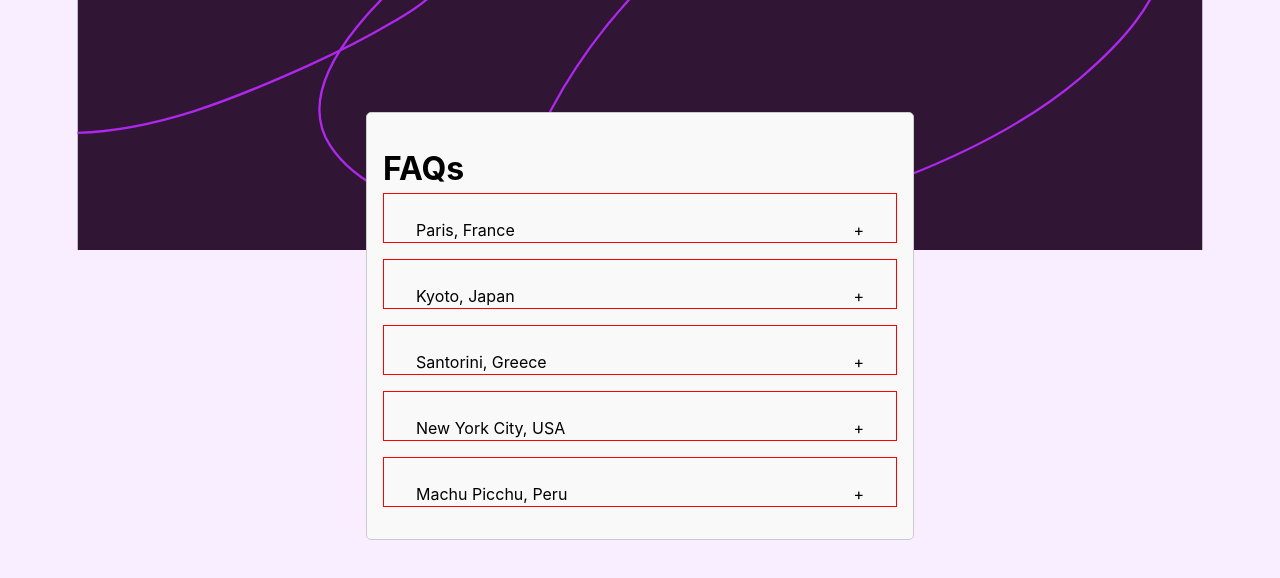
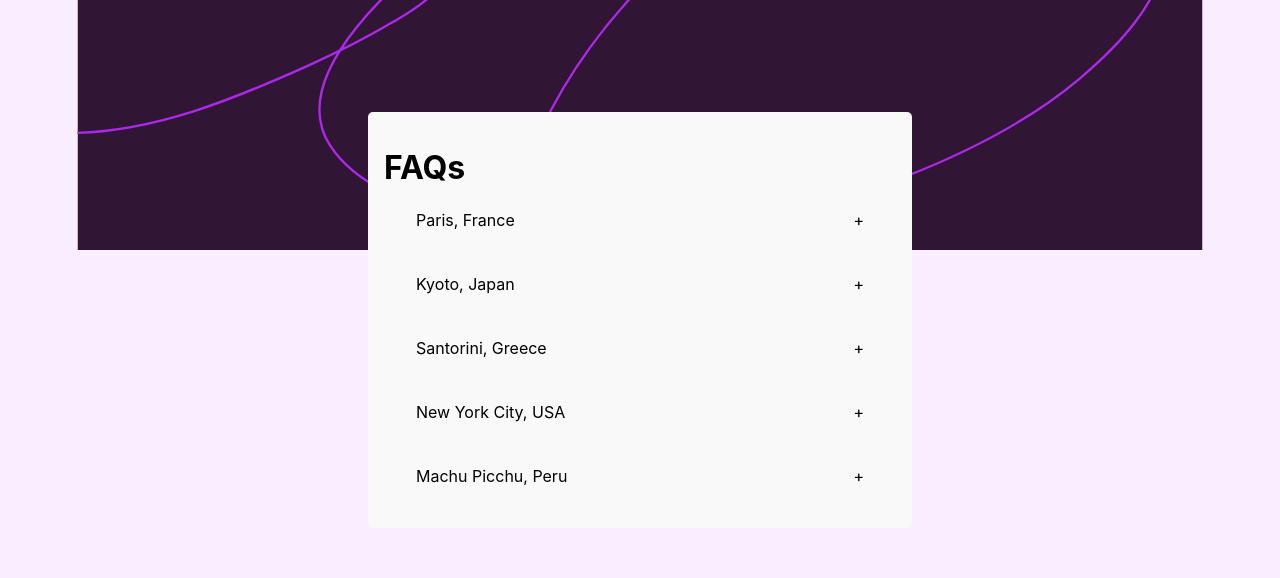
Before and after one commit to daltobello/faq-accordion, a React (Vite) app: page / in a window 1280 px wide. Shown: the top 578 px of the page. Built offline with nearby package versions, Linux system fonts and the light colour scheme.

Commit message:
Remove borders

```diff
--- a/src/components/AccordionCard/AccordionCard.css
+++ b/src/components/AccordionCard/AccordionCard.css
@@ -6,7 +6,6 @@
   padding: 0.5em 1em;
   width: 30em;
   height: 2em;
-  border: solid 1px red;
   margin-bottom: 1em;
   overflow: hidden; /* Hide overflowing content */
   transition: height 0.3s ease; /*Add transition for smooth height change */
@@ -26,18 +25,13 @@
   background-color: #eaeaea;
 }
 
-.accordion-title,
-.accordion-content {
-  padding: 1rem;
-}
-
 .accordion-content {
   padding: 0.5em 1em;
-  border: 1px solid #ccc;
+  /* border: 1px solid #ccc; */
   border-radius: 5px;
   background-color: #f9f9f9;
 }
 
 .accordion-item.open {
-  height: auto; /* Allow the container to expand to fit the content */
+  height: auto;
 }
--- a/src/components/App/App.css
+++ b/src/components/App/App.css
@@ -16,7 +16,7 @@
 .accordion {
   margin-top: 2em;
   padding: 1em;
-  border: 1px solid #ccc;
+  /* border: 1px solid #ccc; */
   border-radius: 5px;
   background-color: #f9f9f9;
 }
```
